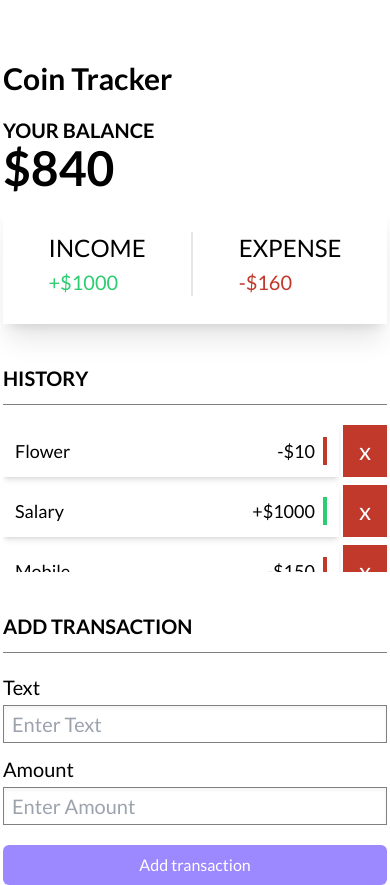
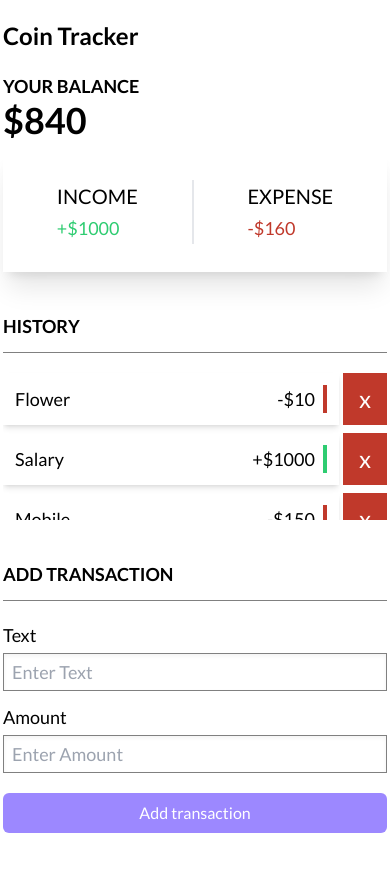
Before and after one commit to mohammedafsalofficial/Coin-Tracker, a React (Vite) app: page / in a window 390 px wide. After the commit the page ends 844 px from the top, so only its background shows below. Built offline with nearby package versions, Linux system fonts and the light colour scheme.

Commit message:
Design for mobile responsive

```diff
--- a/src/components/AddTransaction.tsx
+++ b/src/components/AddTransaction.tsx
@@ -24,16 +24,16 @@ const AddTransaction: React.FC = () => {
 
   return (
     <div className="mt-10">
-      <h3 className="text-xl font-bold uppercase">Add Transaction</h3>
+      <h3 className="text-lg md:text-xl font-bold uppercase">Add Transaction</h3>
       <hr className="my-3 border-[#808080]" />
       <form className="mt-5" onSubmit={handleSubmit}>
         <div className="space-y-3">
           <div className="flex flex-col space-y-1">
-            <label className="text-xl" htmlFor="text">
+            <label className="text-lg md:text-xl" htmlFor="text">
               Text
             </label>
             <input
-              className="shadow-inner border border-[#808080] py-1 px-2 text-xl"
+              className="shadow-inner border border-[#808080] py-1 px-2 text-lg md:text-xl"
               type="text"
               placeholder="Enter Text"
               value={text}
@@ -41,11 +41,11 @@ const AddTransaction: React.FC = () => {
             />
           </div>
           <div className="flex flex-col space-y-1">
-            <label className="text-xl" htmlFor="amount">
+            <label className="text-lg md:text-xl" htmlFor="amount">
               Amount
             </label>
             <input
-              className="shadow-inner border border-[#808080] py-1 px-2 text-xl"
+              className="shadow-inner border border-[#808080] py-1 px-2 text-lg md:text-xl"
               type="number"
               placeholder="Enter Amount"
               value={amount}
--- a/src/components/AppLayout.tsx
+++ b/src/components/AppLayout.tsx
@@ -6,7 +6,7 @@ type AppLayoutProps = {
 
 const AppLayout: React.FC<AppLayoutProps> = ({ children }) => {
   return (
-    <div className="h-screen w-96 mx-auto flex flex-col justify-start items-start py-10">
+    <div className="h-screen w-96 mx-auto flex flex-col justify-start items-start md:py-10">
       {children}
     </div>
   );
--- a/src/components/Balance.tsx
+++ b/src/components/Balance.tsx
@@ -13,8 +13,8 @@ const Balance: React.FC = () => {
 
   return (
     <>
-      <h3 className="text-xl font-semibold uppercase">Your balance</h3>
-      <p className="text-5xl font-bold">${totalBalance}</p>
+      <h3 className="text-lg md:text-xl font-semibold uppercase">Your balance</h3>
+      <p className="text-4xl md:text-5xl font-bold">${totalBalance}</p>
     </>
   );
 };
--- a/src/components/Header.tsx
+++ b/src/components/Header.tsx
@@ -3,7 +3,7 @@ import React from "react";
 const Header: React.FC = () => {
   return (
     <>
-      <h1 className="text-3xl font-bold my-5">Coin Tracker</h1>
+      <h1 className="text-2xl md:text-3xl font-bold my-5">Coin Tracker</h1>
     </>
   );
 };
--- a/src/components/IncomeExpenses.tsx
+++ b/src/components/IncomeExpenses.tsx
@@ -20,15 +20,15 @@ const IncomeExpenses: React.FC = () => {
   );
 
   return (
-    <div className="w-96 mt-3 py-7 text-2xl flex justify-evenly items-center shadow-xl">
+    <div className="w-96 mt-3 py-7 text-xl md:text-2xl flex justify-evenly items-center shadow-xl">
       <div className="space-y-1">
         <h3 className="uppercase">Income</h3>
-        <p className="text-xl text-[#2ecc71]">+${income}</p>
+        <p className="text-lg md:text-xl text-[#2ecc71]">+${income}</p>
       </div>
       <div className="border h-16 w-0"></div>
       <div className="space-y-1">
         <h3 className="uppercase">Expense</h3>
-        <p className="text-xl text-[#c0392b]">-${expense}</p>
+        <p className="text-lg md:text-xl text-[#c0392b]">-${expense}</p>
       </div>
     </div>
   );
--- a/src/components/TransactionList.tsx
+++ b/src/components/TransactionList.tsx
@@ -7,7 +7,7 @@ const TransactionList: React.FC = () => {
 
   return (
     <div className="mt-10 h-52 md:h-60 overflow-y-hidden">
-      <h3 className="text-xl font-bold uppercase">History</h3>
+      <h3 className="text-lg md:text-xl font-bold uppercase">History</h3>
       <hr className="my-3 border-[#808080]" />
       <ul className="h-full overflow-auto">
         {transactions.map((transaction) => (
```
